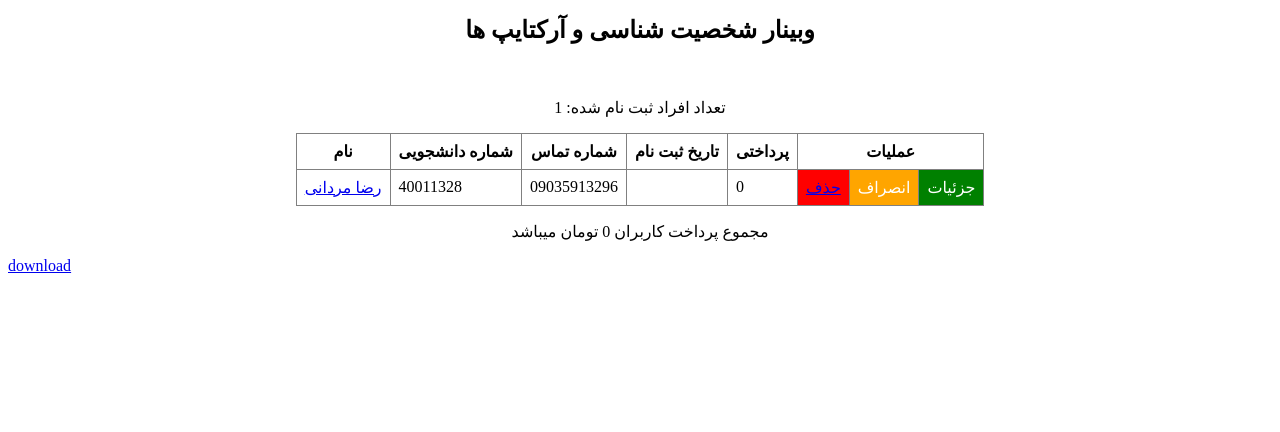
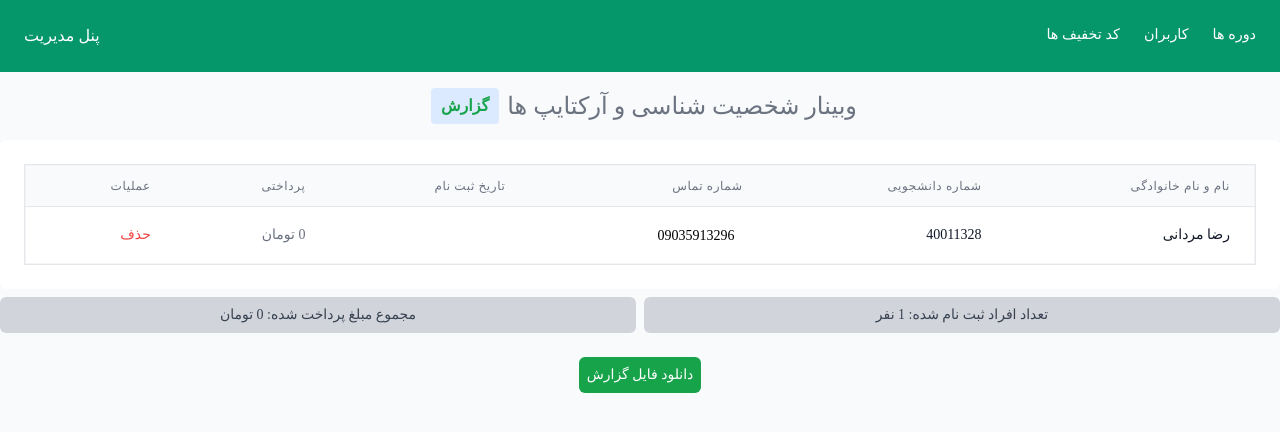
Before and after one commit to Fasa-UPC/rooydad-negar, a Django app: page /manage/event/4 in a window 1280 px wide. Shown: the top 432 px of the page. Run offline with Django 5.2, Linux system fonts and the light colour scheme; a user stored in the database is signed in; data comes from the database, SQL or seed files in the repository; both versions use the stored data as it was after the commit; parts of the project's set-up code (start-up, migrations or seed data) failed here and were passed over; some libraries are stand-ins or nearby versions; some web fonts are replaced.

Commit message:
update template

```diff
--- /dev/null
+++ b/manage_module/templates/module/show_event_info.html
@@ -0,0 +1,89 @@
+{% extends 'partial/admin.html' %}
+{% load jformat %}
+
+{% block title %}{% endblock %}
+
+{% block content %}
+    <h1 class="flex items-center text-2xl text-gray-500 azar-bold justify-center my-4 dark:text-white">
+        {{ event.title }}<span
+            class="bg-blue-100 text-[1rem] text-green-600 font-semibold me-2 px-2.5 py-0.5 rounded dark:bg-blue-200 dark:text-green-800 ms-2"
+    >گزارش</span
+    >
+    </h1>
+    <section class="bg-white my-2 rounded-md mx-auto container p-6">
+        <div class="flex flex-col">
+            <div class="-m-1.5 overflow-x-auto">
+                <div class="p-1.5 min-w-full inline-block align-middle">
+                    <div class="border overflow-hidden dark:border-gray-700">
+                        <table class="min-w-full divide-y divide-gray-200 overflow-x-auto border border-gray-100">
+                            <thead class="bg-gray-50">
+                            <tr>
+                                <th scope="col"
+                                    class="px-6 py-3 text-right text-xs font-medium text-gray-500 uppercase tracking-wider">
+                                    نام و نام خانوادگی
+                                </th>
+                                <th scope="col"
+                                    class="px-6 py-3 text-right text-xs font-medium text-gray-500 uppercase tracking-wider">
+                                    شماره دانشجویی
+                                </th>
+                                <th scope="col"
+                                    class="px-6 py-3 text-right text-xs font-medium text-gray-500 uppercase tracking-wider">
+                                    شماره تماس
+                                </th>
+                                <th scope="col"
+                                    class="px-6 py-3 text-right text-xs font-medium text-gray-500 uppercase tracking-wider">
+                                    تاریخ ثبت نام
+                                </th>
+                                <th scope="col"
+                                    class="px-6 py-3 text-right text-xs font-medium text-gray-500 uppercase tracking-wider">
+                                    پرداختی
+                                </th>
+                                <th scope="col"
+                                    class="px-6 py-3 text-right text-xs font-medium text-gray-500 uppercase tracking-wider">
+                                    عملیات
+                                </th>
+                            </tr>
+                            </thead>
+                            <tbody class="bg-white divide-y divide-gray-200">
+                            {% for user in users %}
+                                <tr>
+                                    <td class="px-6 py-4 whitespace-nowrap">
+                                        <div class="flex items-center gap-x-2">
+                                            <div class="ml-4">
+                                                <div class="text-sm font-medium text-gray-900">{{ user.user.first_name }} {{ user.user.last_name }}</div>
+                                            </div>
+                                        </div>
+                                    </td>
+                                    <td class="px-6 py-4 whitespace-nowrap">
+                                        <div class="text-sm text-gray-900">{{ user.user.student_code }}</div>
+                                    </td>
+                                    <td class="px-6 py-4 whitespace-nowrap">
+                                        <span class="px-2 inline-flex text-sm leading-5 rounded-full">{{ user.user.phone_number }}</span>
+                                    </td>
+                                    <td class="px-6 py-4 whitespace-nowrap text-sm text-gray-500">{{ user.date | jformat:"%Y/%m/%d - %H:%M" }}</td>
+                                    <td class="px-6 py-4 whitespace-nowrap text-sm text-gray-500">{{ user.total }}
+                                        تومان
+                                    </td>
+
+                                    <td class="px-6 py-4 whitespace-nowrap text-sm text-red-500">
+                                        <a href="{% url 'manage:cancel_event' event.id user.user.id %}">حذف</a>
+                                    </td>
+
+                                </tr>
+                            {% endfor %}
+                            </tbody>
+                        </table>
+                    </div>
+                </div>
+            </div>
+        </div>
+    </section>
+    <div class="container mx-auto flex flex-wrap md:flex-nowrap justify-center gap-2 px-2 md:px-0">
+        <span class="bg-gray-300 text-gray-700 azar-bold text-sm p-2 w-full rounded-md text-center">تعداد افراد ثبت نام شده: {{ count }} نفر</span>
+        <span class="bg-gray-300 text-gray-700 azar-bold text-sm p-2 w-full rounded-md text-center">مجموع مبلغ پرداخت شده: {{ amount }} تومان</span>
+    </div>
+    <a href="{% url 'manage:download_event' event.id %}"
+       class="text-center block mx-auto m-6 bg-green-600 text-white p-2 w-fit rounded-md text-sm">دانلود فایل
+        گزارش</a>
+
+{% endblock %}
--- a/manage_module/templates/show_event_info.html
+++ /dev/null
@@ -1,32 +0,0 @@
-{% load jformat %}
-<h2 align="center" style="margin-top: 1rem">{{ event.title }}</h2><br>
-<p align="center">تعداد افراد ثبت نام شده: {{ count }}</p>
-
-<table align="center" border="1" cellpadding="8" style="border-collapse: collapse">
-    <tr>
-        <th>نام</th>
-        <th>شماره دانشجویی</th>
-        <th>شماره تماس</th>
-        <th>تاریخ ثبت نام</th>
-        <th>پرداختی</th>
-        <th colspan="3">عملیات</th>
-    </tr>
-    {% for user in users %}
-    <tr>
-            <td>
-                <a style="direction:rtl;"
-                   href="{% url 'manage:user' user.user.id %}">{{ user.user.first_name }} {{ user.user.last_name }}</a>
-            </td>
-            <td>{{ user.user.student_code }}</td>
-            <td>{{ user.user.phone_number }}</td>
-            <td>{{ user.date|jformat:"%Y/%m/%d - %H:%M" }}</td>
-            <td>{{ user.total }}</td>
-    <td bgcolor="red" style="color: white"><a href="{% url 'manage:cancel_event' event.id user.user.id %}">حذف</a></td>
-    <td bgcolor="orange" style="color: white">انصراف</td>
-    <td bgcolor="green" style="color: white">جزئیات</td>
-    </tr>
-     {% endfor %}
-</table>
-<p align="center" style="margin-top: 1rem">مجموع پرداخت کاربران {{ amount }} تومان میباشد</p>
-
-<a href="{% url 'manage:download_event' event.id %}">download</a>
--- a/manage_module/views.py
+++ b/manage_module/views.py
@@ -48,7 +48,7 @@ class ShowEventsInfo(View):
                     else:
                         ...
 
-                return render(request, 'show_event_info.html', context={
+                return render(request, 'module/show_event_info.html', context={
                     'event': event,
                     'users': users,
                     'count': users.count(),
--- /dev/null
+++ b/media/state/وبینار شخصیت شناسی و آرکتایپ ها.csv
@@ -0,0 +1,2 @@
+پرداختی,رشته,شماره تماس,سال ورود,شماره دانشجویی,نام خانوادگی,نام
+0,مهندسی کامپیوتر,09035913296,1400,40011328,مردانی,رضا
--- a/templates/partial/admin.html
+++ b/templates/partial/admin.html
@@ -9,7 +9,7 @@
 <body class="azar relative bg-gray-50">
 <header class="bg-emerald-600 p-6 flex md:justify-between justify-center">
     <ul class="text-white flex gap-x-6 text-[0.9rem]">
-        <li>دوره ها</li>
+       <a href="{% url 'manage:events' %}"><li>دوره ها</li></a>
         <li>کاربران</li>
         <li>کد تخفیف ها</li>
     </ul>
```
Also changed, not shown: accounts_module/templates/module/profile_events.html (+35 -13 lines), events_module/templates/module/details.html (+1 -14 lines), db.sqlite3, media/events/github.jpg (added), media/events/photo_2024-03-29_16-25-57.jpg (added), 4 other files.
